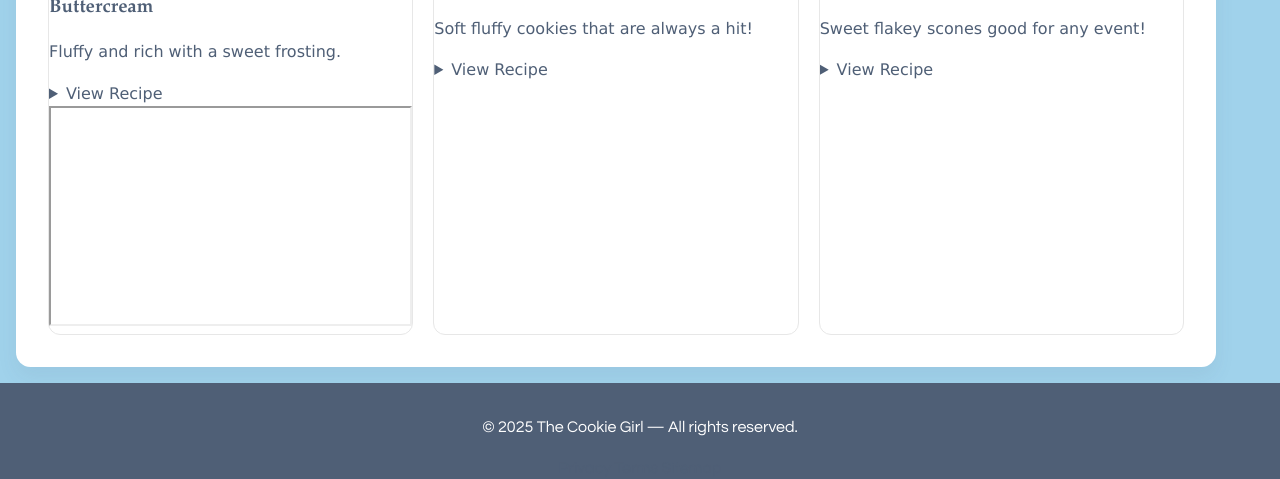
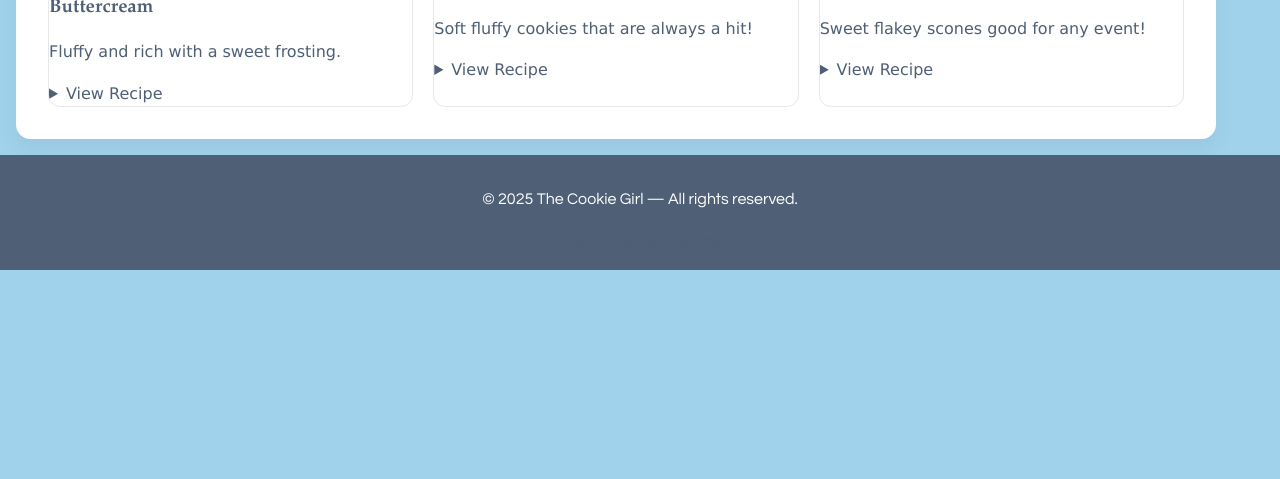
Before and after one commit to swill107/Williams_Sarah_Capstone, a plain HTML site: page recipes.html in a window 1280 px wide. Shown: the part 430-909 px from the top of the page. After the commit the page ends 800 px from the top, so only its background shows below. Drawn offline with Linux system fonts and the light colour scheme.

Commit message:
Removed Weird Video

```diff
--- a/recipes.html
+++ b/recipes.html
@@ -41,9 +41,6 @@
               <p><strong>Ingredients:</strong> Flour, sugar, butter, eggs, vanilla, milk, baking powder, salt.</p>
               <p><strong>Steps:</strong> Whisk dry; cream butter &amp; sugar; add eggs &amp; vanilla; alternate dry/milk; bake 350°F for about 18 min.</p>
             </details>
-            <div aria-label="Video demo">
-              <iframe title="Chocolate Cupcakes How-To" width="100%" height="220" src="" loading="lazy" allowfullscreen></iframe>
-            </div>
           </div>
         </article>
 
```
